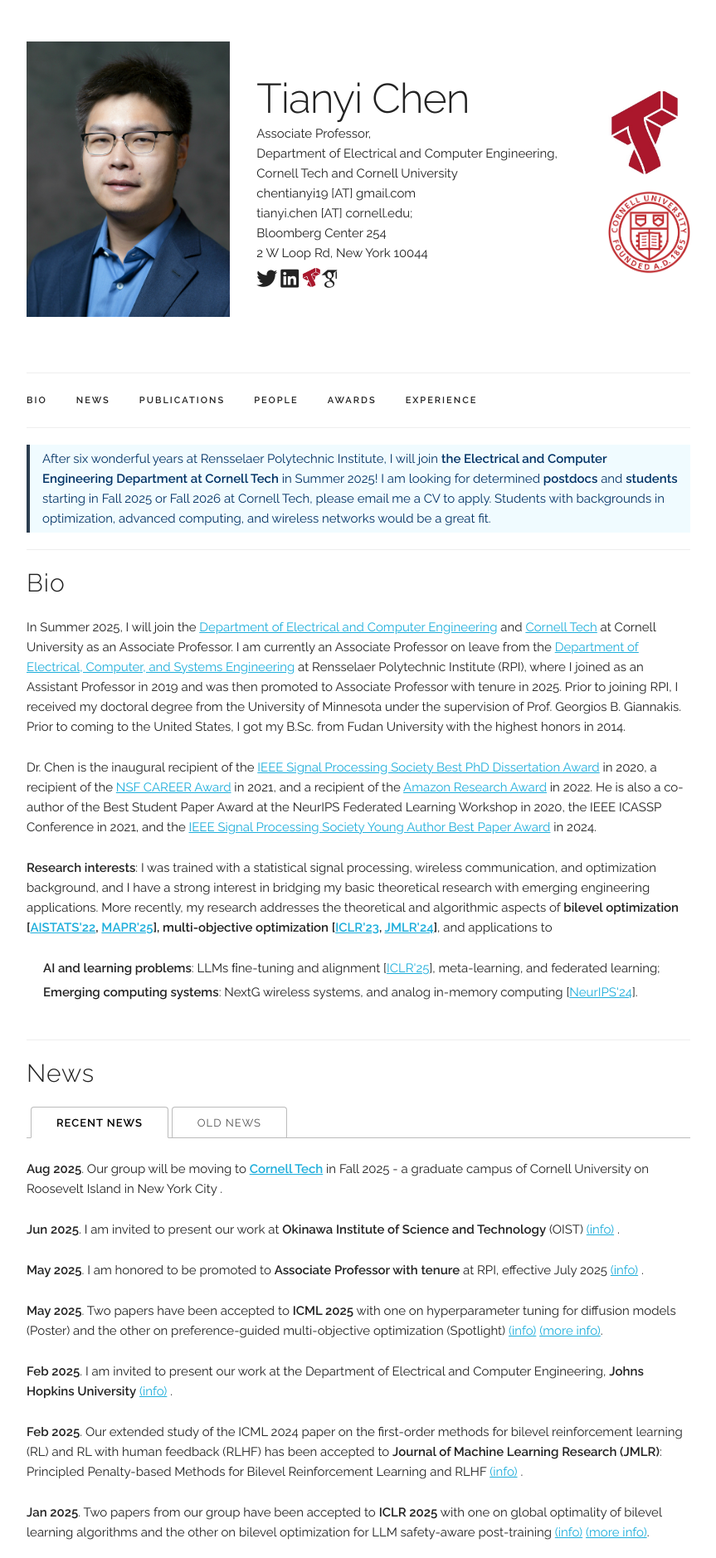
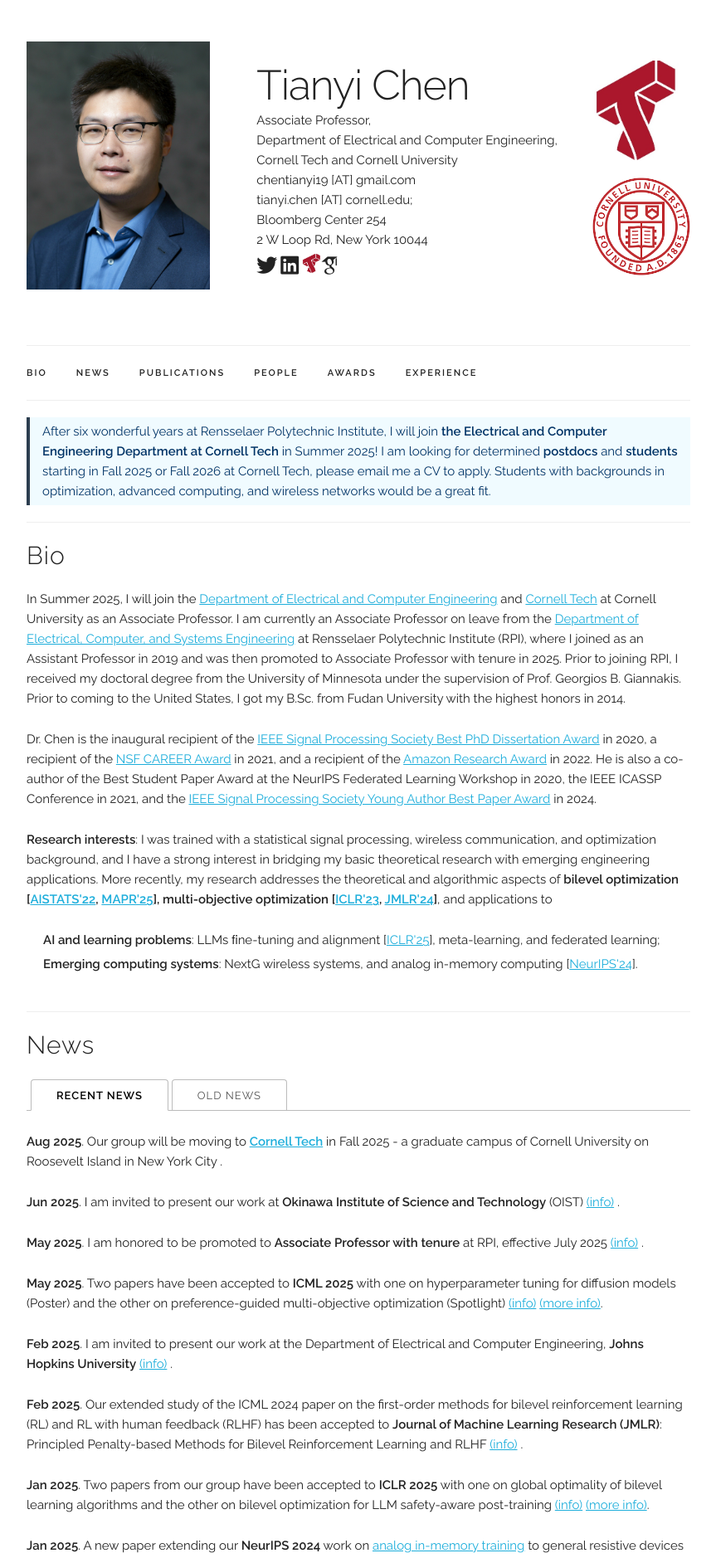
Before and after one commit to chentianyi19/chentianyi19.github.io, a Jekyll site: the page built from index.html, in a window 1280 px wide. Shown: the top 1878 px of the page at 83% size, without its empty margins (208-1071 px from the left). Built offline with Jekyll 4.4.1, drawn with Linux system fonts in a browser that asks for light colours; some web fonts are replaced; comment, search, counter and statistics services are not loaded.

Commit message:
Update default.html

```diff
--- a/_layouts/default.html
+++ b/_layouts/default.html
@@ -70,7 +70,7 @@
     <section class="header">
       <div class="row header-content" style="display: flex; flex-wrap: wrap; justify-content: space-between; align-items: center;">
         <div class="four columns">
-          <a href="{{ site.baseurl }}/"><img class="u-max-full-width" src='{{ site.baseurl }}{{ site.data.main_info.profile_pic }}'style="max-width: 100%;"></a>
+          <a href="{{ site.baseurl }}/"><img class="u-max-full-width" src='{{ site.baseurl }}{{ site.data.main_info.profile_pic }}'style="max-width:90%;"></a>
         </div>
         <div class="nine columns main-description" style="flex: 1; min-width: 250px;">
             <h1>{{ site.data.main_info.name }}</h1>
@@ -97,8 +97,8 @@
             </p>
         </div>
         <div class="right-logos">
-               <img src="/assets/CT_logo.jpg" alt="Logo 1" style="height: 100px;">
-              <img src="/assets/cornell_logo.jpg" alt="Logo 2" style="height: 100px;">
+               <img src="/assets/CT_logo.jpg" alt="Logo 1" style="height: 120px;">
+              <img src="/assets/cornell_logo.jpg" alt="Logo 2" style="height: 120px;">
         </div>
       </div>
     </section>
```
